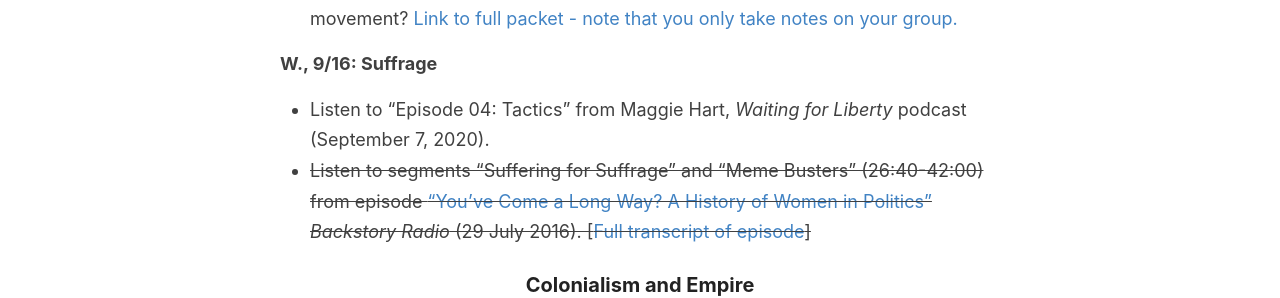
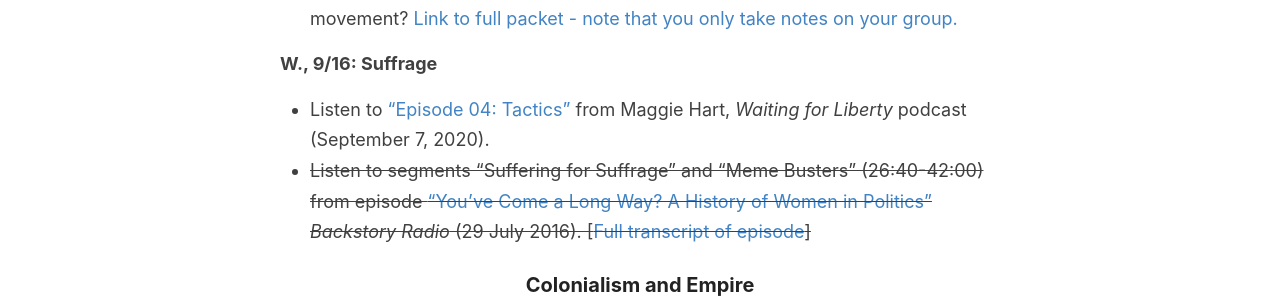
Before and after one commit to cblevins/f20-us-since-1876, a Jekyll site: the page built from _pages/schedule.md, in a window 1280 px wide and 900 px high, scrolled down 1968 px. Shown: the part 161-459 px from the top of the window. Built offline with Jekyll 4.4.1, drawn with Linux system fonts in a browser that asks for light colours; part of the change alters nothing that is shown.

```diff
--- a/_pages/schedule.md
+++ b/_pages/schedule.md
@@ -47,7 +47,7 @@ permalink: /schedule/
 - Each group is assigned a reform movement and a corresponding packet of primary sources (see email/Canvas announcement). Read the sources and take notes on: What problem are they trying to solve? Who are their reforms aimed at helping? What are their proposed solutions? Whose voices seem left out of this movement? [Link to full packet - note that you only take notes on your group.](https://www.dropbox.com/s/7v0ux1w5p6r1ib5/progressive-era-reform-movements.pdf?dl=0)
 
 **W., 9/16: Suffrage**
-- Listen to "Episode 04: Tactics" from Maggie Hart, *Waiting for Liberty* podcast (September 7, 2020).
+- Listen to ["Episode 04: Tactics"](https://www.farsightedcreative.com/waiting-for-liberty-podcast/episode-04-tactics) from Maggie Hart, *Waiting for Liberty* podcast (September 7, 2020).
 - ~~Listen to segments "Suffering for Suffrage" and "Meme Busters" (26:40-42:00) from episode ["You've Come a Long Way? A History of Women in Politics"](https://www.backstoryradio.org/shows/youve-come-a-long-way/) *Backstory Radio* (29 July 2016). [[Full transcript of episode](https://www.backstoryradio.org/wp-content/uploads/sites/13/2018/08/You_ve_Come_A_Long_Way___A_History_Of_Women_In_Politics.pdf)]~~
 
 
```
